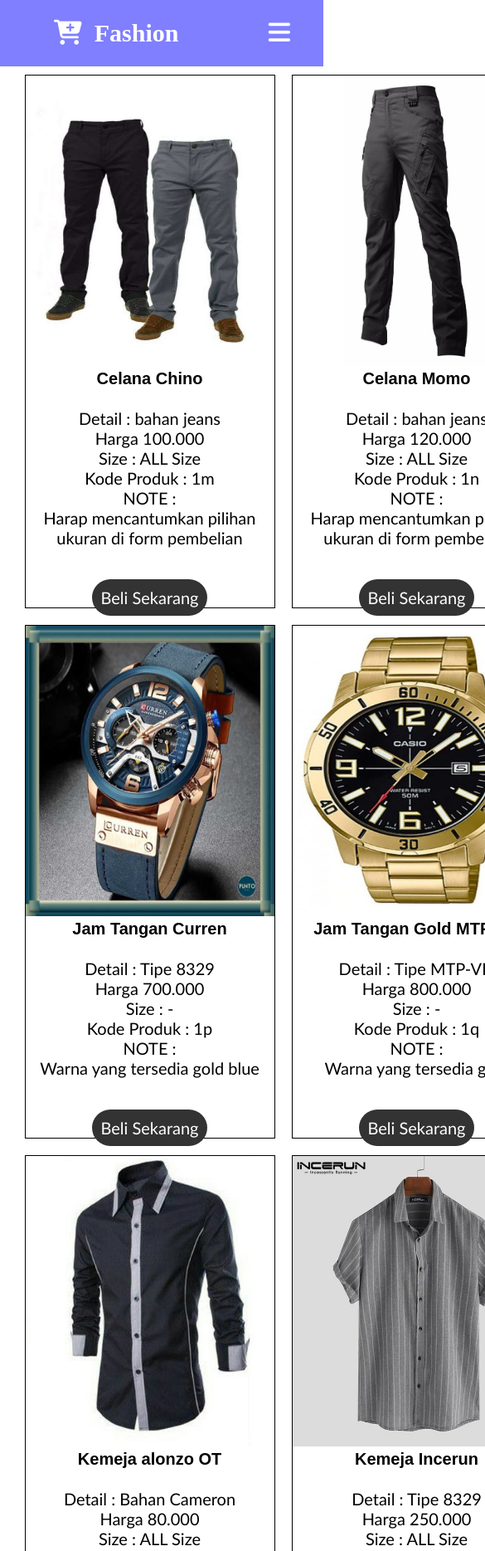
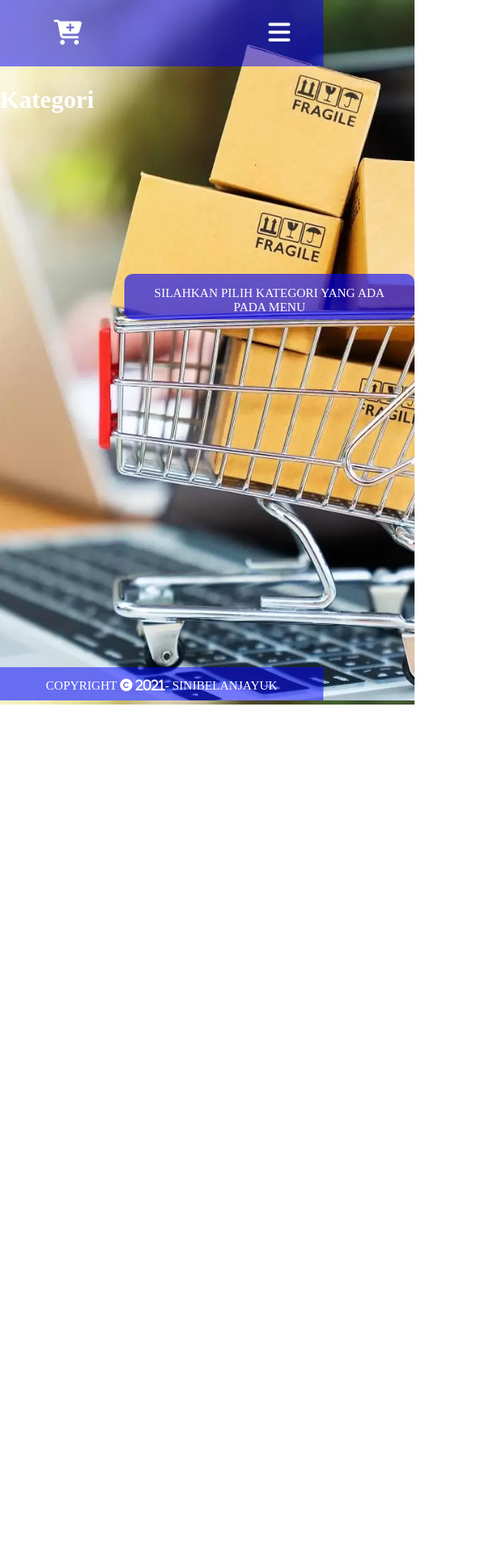
Before and after one commit to Projek-Dpw-toko/DPW-toko, a plain HTML site: page fashion pria.html in a window 390 px wide. Shown: the top 1869 px of the page at 83% size, 585 px wide, since content can reach past the window. After the commit the page ends 849 px from the top, so only its background shows below. Drawn offline with Linux system fonts and the light colour scheme.

Commit message:
Update fashion pria.html

```diff
--- a/fashion pria.html
+++ b/fashion pria.html
@@ -15,7 +15,7 @@
     }
     body{
       font-family: montserrat;
-      background: url();
+      background: url(01.jpg);
       background-size: cover;
       height: 100vh;background-position: center;
 
@@ -119,61 +119,55 @@
       line-height: 30px;
     }
     .list-menu a:hover {
-      background-color: rgba(0, 0, 255, 0.2);
+      background-color: rgba(0, 0, 255, 0.5);
       color: white;
     }
     .turun:hover .list-menu{
       display: block;
     }
-    .gambar{
-      width: 90%;
-      display: grid;
-      grid-template-columns: 1fr 1fr 1fr;
-      margin: auto;
+    .paragraf{
+      background: rgba(0,0,255,0.6);
+      padding: 15px;
+      width: 800px;
+      height: 60px;
+      margin-top: 250px;
+      margin-left: 290px;
+      border-radius: 10px;
+    }
+    div p{
+      text-transform: uppercase;
+      text-align: center;
+      color: white;
+      font-size: 30px;
+    }
+    @media(max-width:952px){
+      .paragraf{
+        width: 350px;
+        height: 55px;
+        margin-left: 150px;
 
-    }
-    .gambar .foto img{
-      width: 300px;
-      height: 350px;
-
-
-    }
-    .foto{
-      border: 1px solid black;
-      margin: 10px;
-      text-align: center;
-      background-color: transparent;);
-      color: black;
-      font-family: calibri;
-      font-size: 20px;
-    }
-    h1{
-      color: black;
-      text-transform: none;
-      font-family: sans-serif;
-      font-size: 20px;
-    }
-    .foto a{
-      border: 1px black;
-      padding: 10px;
-      color: white;
-      background: #333;
-      text-decoration: none;
-      border-radius: 25px;
+      }
+      div p {
+        font-size: 15px;
+      }
     }
     .footer{
+      width: 100%;
+      height: 40px;
+      line-height: 45px;
+      background: rgba(0,0,255,0.5);
+      position: absolute;
+      bottom: 0px;
       text-align: center;
-      background-color: rgba(0, 0, 255, 0.5);
-      height: 40px;
-      color: white;
-      width: 100%;
+      font-family: none;
     }
     .footer p{
-     padding-top: 10px;
+      color:white;
+      font-size: 15px;
     }
     .footer a{
-     text-decoration: none;
-     color: white;
+      text-decoration: none;
+      color:white;
     }
     </style>
   </head>
@@ -184,11 +178,11 @@
         <i class="fas fa-bars"></i>
       </label>
 
-      <label class="logo"><i class="fas fa-cart-plus" style="padding: 15px;"></i>Fashion Pria</label>
+      <label class="logo"><i class="fas fa-cart-plus" style="padding: 15px;"></i>Kategori</label>
       <ul>
         <li><a class="" href="index.html"><i class="fas fa-home"></i>     Beranda</a></li>
         <li class="turun">
-          <a href="kategori baju pria sama wanita.html" class="active" id="menu">Kategori</a>
+          <a href="#" class="active" id="menu">Kategori</a>
             <div class="list-menu">
               <a href="fashion pria.html">Fashion Pria</a>
               <a href="fashion wanita.html">Fashion Wanita</a>
@@ -201,147 +195,16 @@
         </li>
         <li><a href="FormPayment.html">Membeli</a></li>
         <li><a href="inde.html">Tentang Kami</a></li>
+
       </ul>
     </nav>
 
-    <div class="gambar">
-      <div class="foto">
-        <img src="celana chino.jpg">
-        <h1>Celana Chino</h1><br>
-        <p>Detail : bahan jeans</p>
-        <p>Harga 100.000</p>
-        <p>Size : ALL Size</p>
-        <p>Kode Produk : 1m</p>
-        <p>NOTE :<br> Harap mencantumkan pilihan ukuran di form pembelian</p><br><br>
-        <a href="">Beli Sekarang</a>
-      </div>
-
-      <div class="foto">
-        <img src="celana momo.jpg">
-        <h1>Celana Momo</h1><br>
-        <p>Detail : bahan jeans</p>
-        <p>Harga 120.000</p>
-        <p>Size : ALL Size</p>
-        <p>Kode Produk : 1n</p>
-        <p>NOTE :<br> Harap mencantumkan pilihan ukuran di form pembelian</p><br><br>
-        <a href="">Beli Sekarang</a>
-      </div>
-
-      <div class="foto">
-        <img src="celana tactical premium.jpg">
-        <h1>Celana Tactical Premium</h1><br>
-        <p>Detail : bahan jeans</p>
-        <p>Harga 145.000</p>
-        <p>Size : ALL Size</p>
-        <p>Kode Produk : 1o</p>
-        <p>NOTE :<br> Harap mencantumkan pilihan ukuran di form pembelian</p><br><br>
-        <a href="">Beli Sekarang</a>
-      </div>
-
-      <div class="foto">
-        <img src="Curren 8329.jpg">
-        <h1>Jam Tangan Curren </h1><br>
-        <p>Detail : Tipe 8329</p>
-        <p>Harga 700.000</p>
-        <p>Size : - </p>
-        <p>Kode Produk : 1p</p>
-        <p>NOTE :<br> Warna yang tersedia gold blue</p><br><br>
-        <a href="">Beli Sekarang</a>
-      </div>
-
-      <div class="foto">
-        <img src="gold MTP-VD.jpg">
-        <h1>Jam Tangan Gold MTP-VD</h1><br>
-        <p>Detail : Tipe MTP-VD</p>
-        <p>Harga 800.000</p>
-        <p>Size : - </p>
-        <p>Kode Produk : 1q</p>
-        <p>NOTE :<br> Warna yang tersedia gold</p><br><br>
-        <a href="">Beli Sekarang</a>
-      </div>
-
-      <div class="foto">
-        <img src="silver.jpg">
-        <h1>Jam Tangan Silver</h1><br>
-        <p>Detail : Tipe Silver</p>
-        <p>Harga 750.000</p>
-        <p>Size : - </p>
-        <p>Kode Produk : 1r</p>
-        <p>NOTE :<br> Warna yang tersedia Silver</p><br><br>
-        <a href="">Beli Sekarang</a>
-      </div>
-
-      <div class="foto">
-        <img src="hem alonzo ot.jpg">
-        <h1>Kemeja alonzo OT</h1><br>
-        <p>Detail : Bahan Cameron</p>
-        <p>Harga 80.000</p>
-        <p>Size : ALL Size</p>
-        <p>Kode Produk : 1s</p>
-        <p>NOTE :<br> Harap mencantumkan pilihan ukuran di form pembelian</p><br><br>
-        <a href="">Beli Sekarang</a>
-      </div>
-
-      <div class="foto">
-        <img src="kemeja incerun.jpg">
-        <h1>Kemeja Incerun</h1><br>
-        <p>Detail : Tipe 8329</p>
-        <p>Harga 250.000</p>
-        <p>Size : ALL Size </p>
-        <p>Kode Produk : 1t</p>
-        <p>NOTE :<br> Harap mencantumkan pilihan ukuran di form pembelian</p><br><br>
-        <a href="">Beli Sekarang</a>
-      </div>
-
-      <div class="foto">
-        <img src="kemeja mercury.jpg">
-        <h1>Kemeja Mercury</h1><br>
-        <p>Detail : bahan mercuri</p>
-        <p>Harga 150.000</p>
-        <p>Size : ALL Size </p>
-        <p>Kode Produk : 1u</p>
-        <p>NOTE :<br> Harap mencantumkan pilihan ukuran di form pembelian</p><br><br>
-        <a href="">Beli Sekarang</a>
-      </div>
-
-      <div class="foto">
-        <img src="sepatu kowloon.jpg">
-        <h1>Sepatu Kowloon</h1><br>
-        <p>Detail : bahan karet</p>
-        <p>Harga 250.000</p>
-        <p>Size : ALL Size </p>
-        <p>Kode Produk : 1v</p>
-        <p>NOTE :<br> Harap mencantumkan pilihan ukuran di form pembelian</p><br><br>
-        <a href="">Beli Sekarang</a>
-      </div>
-
-      <div class="foto">
-        <img src="sepatu stanley.jpg">
-        <h1>Sepatu Stanley</h1><br>
-        <p>Detail : bahan denim</p>
-        <p>Harga 550.000</p>
-        <p>Size : ALL Size </p>
-        <p>Kode Produk : 1w</p>
-        <p>NOTE :<br> Harap mencantumkan pilihan ukuran di form pembelian</p><br><br>
-        <a href="">Beli Sekarang</a>
-      </div>
-
-      <div class="foto">
-        <img src="Sepatu White.jpg">
-        <h1>Sepatu White</h1><br>
-        <p>Detail : bahan canvas</p>
-        <p>Harga 150.000</p>
-        <p>Size : ALL Size </p>
-        <p>Kode Produk : 1x</p>
-        <p>NOTE :<br> Harap mencantumkan pilihan ukuran di form pembelian</p><br><br>
-        <a href="">Beli Sekarang</a>
-      </div>
-
-    </div><br>
+    <div class="paragraf">
+      <p>Silahkan Pilih Kategori Yang Ada Pada Menu</p>
+    </div>
 
     <div class="footer">
-      <p>Copyright <i class="fas fa-copyright"></i> 2021 - <a href="">SiniBelanjaYuk</a></p>
+    <p> Copyright <i class="fas fa-copyright"> 2021 </i>- <a href="">SiniBelanjaYuk</a></p>
     </div>
-
   </body>
 </html>
```
